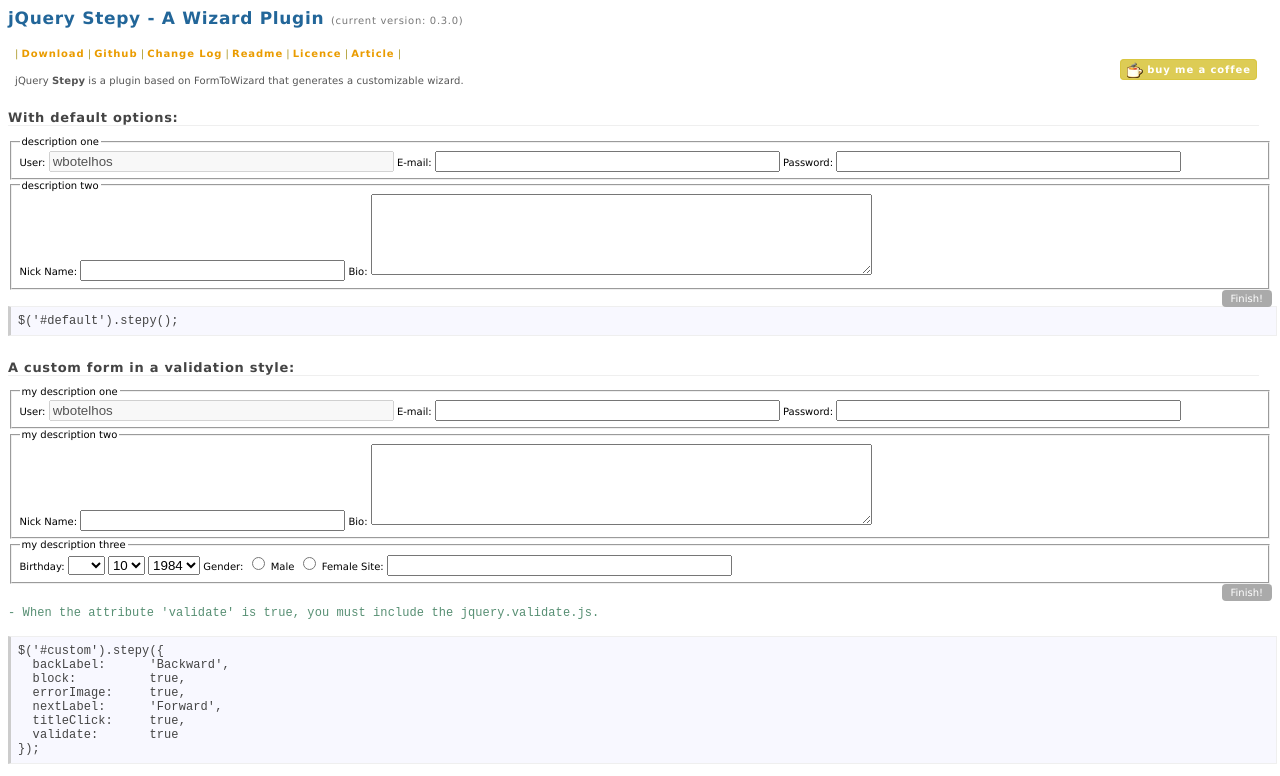
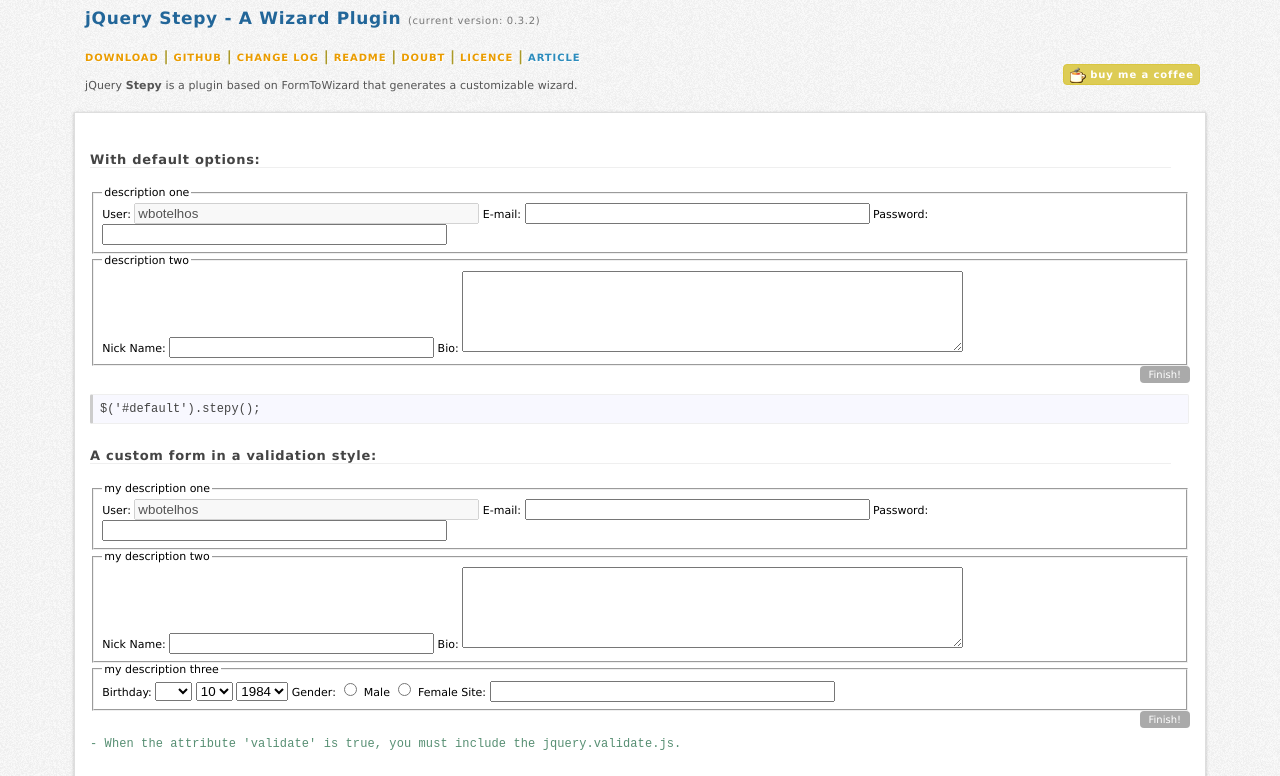
Before and after one commit to wbotelhos/stepy, a plain HTML site: page index.html in a window 1280 px wide. Shown: the top 776 px of the page. Drawn offline with nearby package versions, Linux system fonts and the light colour scheme.

Commit message:
Updated the site.

```diff
--- a/index.html
+++ b/index.html
@@ -3,152 +3,62 @@
 <html>
 	<head>
 		<meta http-equiv="Content-Type" content="text/html; charset=UTF-8">
+		<meta http-equiv="Pragma" content="no-cache">
+		<meta http-equiv="Expires" content="-1">
 
 		<title>jQuery Stepy - A Wizard Plugin</title>
 
+		<link type="text/css" rel="stylesheet" href="css/jquery.stepy.css"/>
+
 		<script type="text/javascript" src="js/jquery.js"></script>
-		<script type="text/javascript" src="js/jquery.stepy.min.js"></script>
-
-		<link type="text/css" rel="stylesheet" href="css/jquery.stepy.css"/>
 
 		<!-- Optionaly -->
 		<script type="text/javascript" src="js/jquery.validate.min.js"></script>
 
+		<script type="text/javascript" src="js/jquery.stepy.min.js"></script>
+
 		<style type="text/css">
-			body {
-				font: 10px verdana;
-			}
+			body { background: url('img/background.gif'); font: normal 11px verdana; }
 
-			a#coffee-link, div#coffee-container {
-				border-radius: 4px;
-				-khtml-border-radius: 4px;
-				-moz-border-radius: 4px;
-				-opera-border-radius: 4px;
-				-webkit-border-radius: 4px;
-			}
+			div#link a { color: #EA9C00; font: bold 10px verdana; letter-spacing: .9px; text-decoration: none; }
+			div#link a:hover { color: #DC5; font-weight: bold; letter-spacing: .9px; text-decoration: underline; }
 
-			div#link a {
-				color: #EA9C00;
-				font: bold 10px verdana;
-				letter-spacing: .9px;
-				text-decoration: none;
-			}
+			a#coffee { background: url('img/coffee.png') 6px 2px no-repeat #DC5; border: 1px solid #D9C640; border-radius: 4px; color: #FFF; display: block; float: right; font-size: 10px; font-weight: bold; letter-spacing: .9px; margin-right: 15px; padding: 4px 5px 4px 26px; text-decoration: none; -khtml-border-radius: 4px; -moz-border-radius: 4px; -opera-border-radius: 4px; -webkit-border-radius: 4px; }
+			a#coffee:hover { text-decoration: underline; }
 
-			div#link a:hover {
-				color: #DC5;
-				font-weight: bold;
-				letter-spacing: .9px;
-				text-decoration: underline;
-			}
+			div#content { background-color: #FFF; border: 1px solid #DEDEDE; box-shadow: 0 1px 3px rgba(100, 100, 100, 0.4); margin: 0 auto; padding: 15px; width: 1100px; min-height: 510px; }
 
-			a#coffee-link {
-				background: url('img/coffee.png') 6px 2px no-repeat;
-				border: 1px solid #D9C640;
-				color: #FFF;
-				display: block;
-				font-weight: bold;
-				letter-spacing: .9px;
-				padding: 4px 5px 4px 26px;
-				text-decoration: none;
-			}
+			div#copy { margin: 0 auto; text-align: center; width: 1100px; }
 
-			a#coffee-link:hover {
-				text-decoration: underline;
-			}
+			div#header { margin: 0 auto; padding-left: 20px; width: 1130px; }
 
-			div#coffee-container {
-				background-color: #DC5;
-				float: right;
-				margin-right: 15px;
-			}
+			div.description { color: #555; letter-spacing: .1px; margin-bottom: 10px; text-indent: 7px; text-align: left; }
 
-			div.description {
-				color: #555;
-				letter-spacing: .1px;
-				margin-bottom: 10px;
-				text-indent: 7px;
-				text-align: left;
-				width: 99%;
-			}
+			div.left { float: left; }
 
-			div#link {
-				color: #AB9927;
-				text-indent: 7px;
-			}
+			div.raty-target { background-color: #F0F0F0; border-radius: 3px; float: left; height: 15px; margin-left: 5px; padding-bottom: 2px; padding-left: 8px; padding-right: 8px; text-align: center; width: 50px; }
+			div.raty-target-number { float: left; margin-right: 5px; margin-top: 2px; }
 
-			div.notice {
-				font: 9px verdana;
-				color: #777;
-				letter-spacing: .1px;
-				margin-bottom: 3px;
-				text-indent: 7px;
-				text-align: left;
-				width: 99%;
-			}
+			div#link { color: #AB9927; font: bold 14px 'Lucida Grande', 'Helvetica', 'Times New Roman', serif; text-shadow: 1px 1px 1px #FFF; text-transform: uppercase; }
 
-			div.session {
-				font: bold 13px verdana;
-				border-bottom: 1px solid #EFEFEF;
-				color: #444;
-				letter-spacing: .7px;
-				margin-bottom: 10px;
-				margin-top: 24px;
-				text-align: left;
-				width: 99%;
-			}
+			div.notice { color: #777; font: 9px verdana; letter-spacing: 0.4px; margin-bottom: 9px; text-align: left; }
 
-			div.source {
-				background: #F8F8FF;
-				border: 1px solid #EFEFEF;
-				border-left: 3px solid #CCC;
-				color: #444;
-				font: 12px monospace;
-				letter-spacing: .1px;
-				margin-bottom: 7px;
-				margin-top: 5px;
-				padding: 7px;
-				width: 99%;
-			}
+			div#rodape { clear: both; height: 25px; margin-top: 5px; width: 100%; }
 
-			div.text {
-				color: #555;
-				letter-spacing: .1px;
-				margin-bottom: 20px;
-				margin-top: 5px;
-				text-align: left;
-				text-indent: 7px;
-				width: 99%;
-			}
+			div.session, div.session-first { font: bold 13px verdana; border-bottom: 1px solid #EFEFEF; color: #444; letter-spacing: .7px; margin-bottom: 18px; margin-top: 24px; text-align: left; width: 1081px; }
+			div.session-first { margin-top: 0 !important; }
 
-			div.title {
-				font: bold 17px verdana;
-				color: #269;
-				letter-spacing: .7px;
-				margin-bottom: 20px;
-				margin-top: 5px;
-				text-align: left;
-				width: 99%;
-			}
+			div.source { background: #F8F8FF; border: 1px solid #EFEFEF; border-left: 3px solid #CCC; color: #444; font: 12px monospace; border-radius: 2px; letter-spacing: .1px; margin-bottom: 7px; margin-top: 15px; padding: 7px; width: 1081px; -khtml-border-radius: 2px; -moz-border-radius: 2px; -opera-border-radius: 2px; -webkit-border-radius: 2px; }
 
-			span.comment-html, span.comment-script {
-				font: 12px monospace;
-				letter-spacing: .1px;
-				margin-bottom: 7px;
-				margin-top: 5px;
-			}
+			div.text { color: #555; letter-spacing: .1px; margin-bottom: 20px; margin-top: 15px; text-align: left; }
 
-			span.comment-html {
-				color: #5e85de;
-			}
+			div.title { font: bold 17px verdana; color: #269; letter-spacing: .7px; margin-bottom: 20px; text-align: left; }
 
-			span.comment-script {
-				color: #578F73;
-			}
+			span.comment-html, span.comment-script { font: 12px monospace; letter-spacing: .1px; margin-bottom: 7px; margin-top: 5px; }
+			span.comment-html { color: #5E85DE; }
+			span.comment-script { color: #578F73; }
 
-			span#version {
-				color: #777;
-				font: 10px verdana;
-			}
+			span#version { color: #777; font: 10px verdana; }
 		</style>
 
 		<script type="text/javascript">
@@ -165,23 +75,25 @@
 		</script>
 	</head>
 	<body>
-		<div class="title">jQuery Stepy - A Wizard Plugin <span id="version">(current version: 0.3.0)</span></div>
+		<div id="header">
+			<div class="title">jQuery Stepy - A Wizard Plugin <span id="version">(current version: 0.3.2)</span></div>
 
 			<div id="link">
-			| <a href="http://github.com/downloads/wbotelhos/stepy/jquery.stepy-0.3.0.zip" target="_blank">Download</a> |
+				<a href="http://github.com/downloads/wbotelhos/stepy/jquery.stepy-0.3.0.zip" target="_blank">Download</a> |
 				<a href="http://github.com/wbotelhos/stepy" target="_blank">Github</a> |
 				<a href="http://wbotelhos.com/stepy/changelog.txt" target="_blank">Change Log</a> |
 				<a href="http://wbotelhos.com/stepy/README.txt" target="_blank">Readme</a> |
+				<a href="http://www.wbotelhos.com/2011/03/14/jquery-stepy-a-wizard-plugin/" target="_blank">Doubt</a> |
 				<a href="http://wbotelhos.com/stepy/LICENSE.txt" target="_blank">Licence</a> |
-			<a href="http://www.wbotelhos.com/2011/03/14/jquery-stepy-a-wizard-plugin/" target="_blank">Article</a> |
+				<a href="http://www.wbotelhos.com/2011/03/14/jquery-stepy-a-wizard-plugin/" target="_blank" style="color: #2C8CBD;">Article</a>
 			</div>
 
-		<div id="coffee-container">
-			<a id="coffee-link" href="https://www.paypal.com/cgi-bin/webscr?cmd=_donations&amp;business=X8HEP2878NDEG&amp;item_name=jQuery%20Stepy" target="_blank">buy me a coffee</a>
-		</div><br/>
+			<a id="coffee" href="https://www.paypal.com/cgi-bin/webscr?cmd=_donations&amp;business=X8HEP2878NDEG&amp;item_name=jQuery%20Stepy" target="_blank">buy me a coffee</a>
 
 			<div class="text">jQuery <strong>Stepy</strong> is a plugin based on FormToWizard that generates a customizable wizard.</div>
+		</div>
 
+		<div id="content">
 			<div id="default-demo" class="session">With default options:</div>
 
 			<form id="default">
@@ -387,7 +299,7 @@
 				<div class="notice">* Active the jQuery Validation for each step.</div>
 			</div>
 
-		<div class="notice">*  Depends of jquery.validation.js.</div><br/>
+			<div class="notice">*  Depends of <a href="http://bassistance.de/jquery-plugins/jquery-plugin-validation/" target="_blank">jquery.validation.js</a>.</div><br/>
 
 			<span class="comment-script">
 				- All public functions have a optional second parameter to specify which container will be executed;<br/>
@@ -397,8 +309,11 @@
 
 			<div class="session">Public functions:</div>
 
-		<div class="source">$.fn.stepy.step(2, '#default');</div>
-		<div class="notice">Change the last form to step 2 later. Validation is not supported yet.</div>
+			<div class="source">$.fn.stepy.step(2, '#stepy');</div>
+			<div class="notice">Change the form to step 2. Validation is not supported yet.</div>
+		</div>
+
+		<div id="rodape"><div id="copy">&copy; 2011 <a href="http://www.wbotelhos.com/" target="_blank">wbotelhos.com</a></div></div>
 
 		<script type="text/javascript">
 			$(function() {
```
Also changed, not shown: img/background.gif (added). Lines whose indentation alone changed are shown as unchanged.
